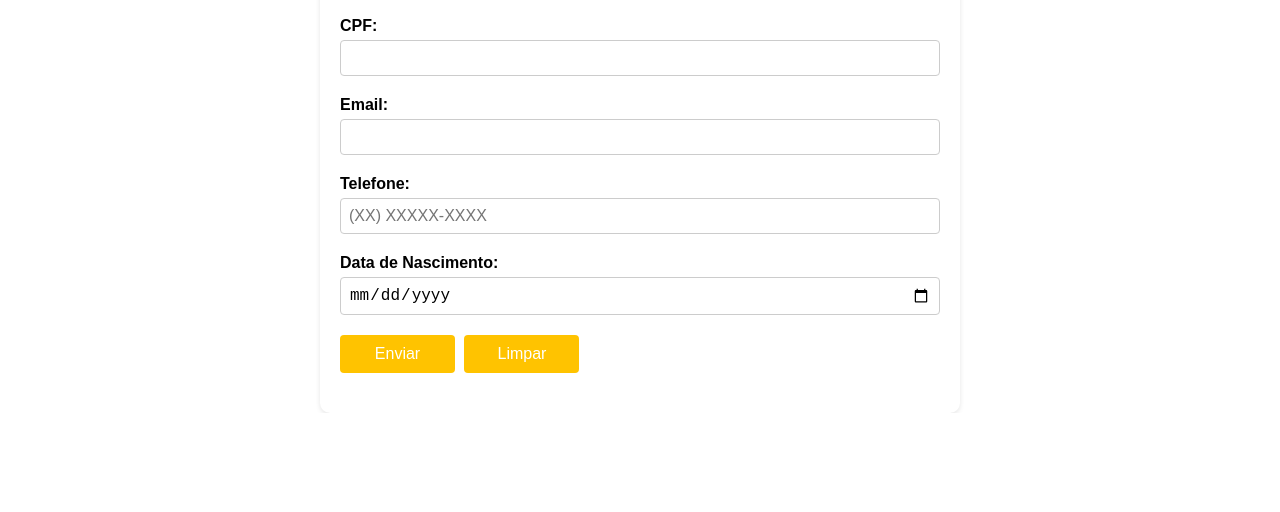
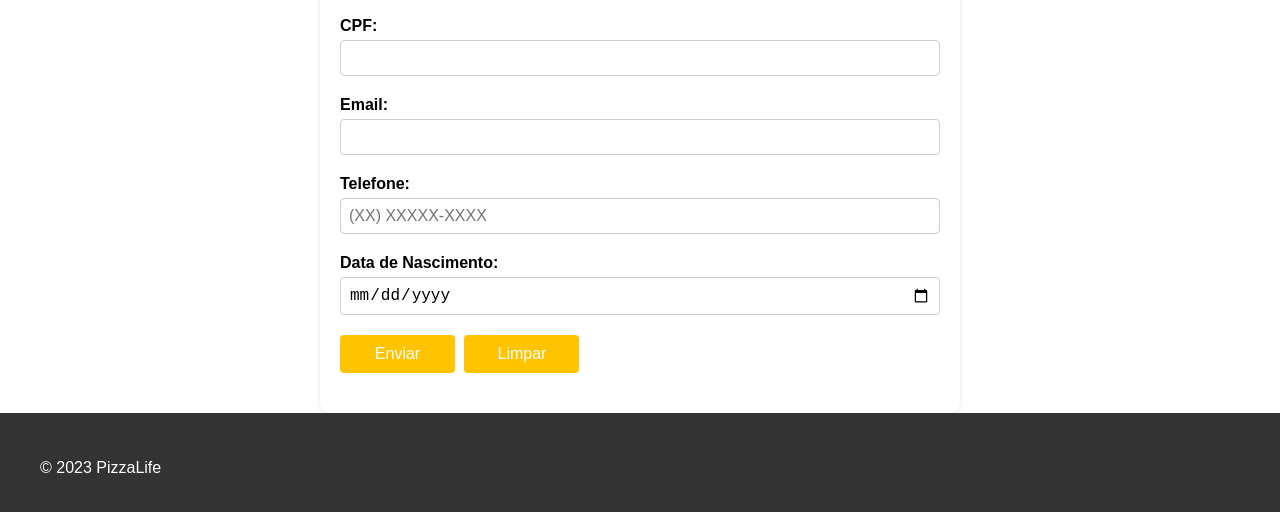
Before and after one commit to Lucas-Justino/PizzaLife, a plain HTML site: page cadastro/cadastro.html in a window 1280 px wide. Shown: the part 402-914 px from the top of the page. Before the commit the page ends 815 px from the top, so only its background shows below. Drawn offline with Linux system fonts and the light colour scheme; files whose address does not match are found by name.

Commit message:
Acrescentando Footer

```diff
--- a/cadastro/cadastro.html
+++ b/cadastro/cadastro.html
@@ -62,6 +62,11 @@
             </div>
         </form>
     </div>
+    <footer>
+        <div class="container-footer">
+            <p>&copy; 2023 PizzaLife</p>
+        </div>
+    </footer>
 </body>
 
 </html>
--- a/cadastro/styles.css
+++ b/cadastro/styles.css
@@ -146,3 +146,19 @@ input[type="reset"]:hover {
     font-size: 16px;
     appearance: none;
 }
+
+footer {
+    background-color: #333;
+    color: #FFF;
+    padding: 10px;
+    text-align: center;
+}
+
+.container-footer {
+    max-width: 1200px;
+    margin: 0 auto;
+    padding: 20px;
+    display: flex;
+    flex-wrap: wrap;
+    gap: 20px;
+}
--- a/menu/styles.css
+++ b/menu/styles.css
@@ -79,3 +79,13 @@ tr:hover {
     border-radius: 8px;
     overflow: hidden;
 }
+
+footer {
+    background-color: #333;
+    color: #FFF;
+    padding: 10px;
+    text-align: center;
+    position: absolute;
+    bottom: 0;
+    width: 100%;
+}
--- a/sobre/styles.css
+++ b/sobre/styles.css
@@ -65,3 +65,10 @@ header {
     color: #666;
     margin-bottom: 20px;
 }
+
+footer {
+    background-color: #333;
+    color: #FFF;
+    padding: 10px;
+    text-align: center;
+}
--- a/styles.css
+++ b/styles.css
@@ -124,3 +124,10 @@ button:hover {
 #finalizar-compra:hover {
     background-color: #E64A19;
 }
+
+footer {
+    background-color: #333;
+    color: #FFF;
+    padding: 10px;
+    text-align: center;
+}
```
Also changed, not shown: index.html (+5 -0 lines), menu/menu.html (+5 -0 lines), sobre/sobre.html (+5 -1 lines).
